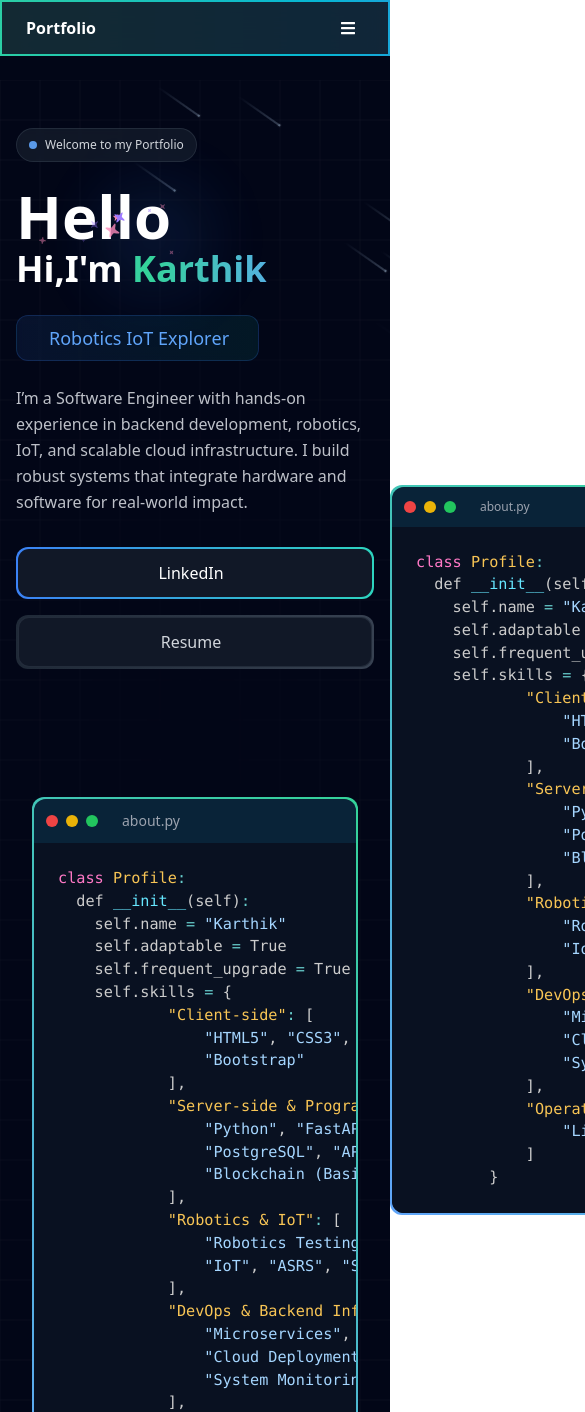
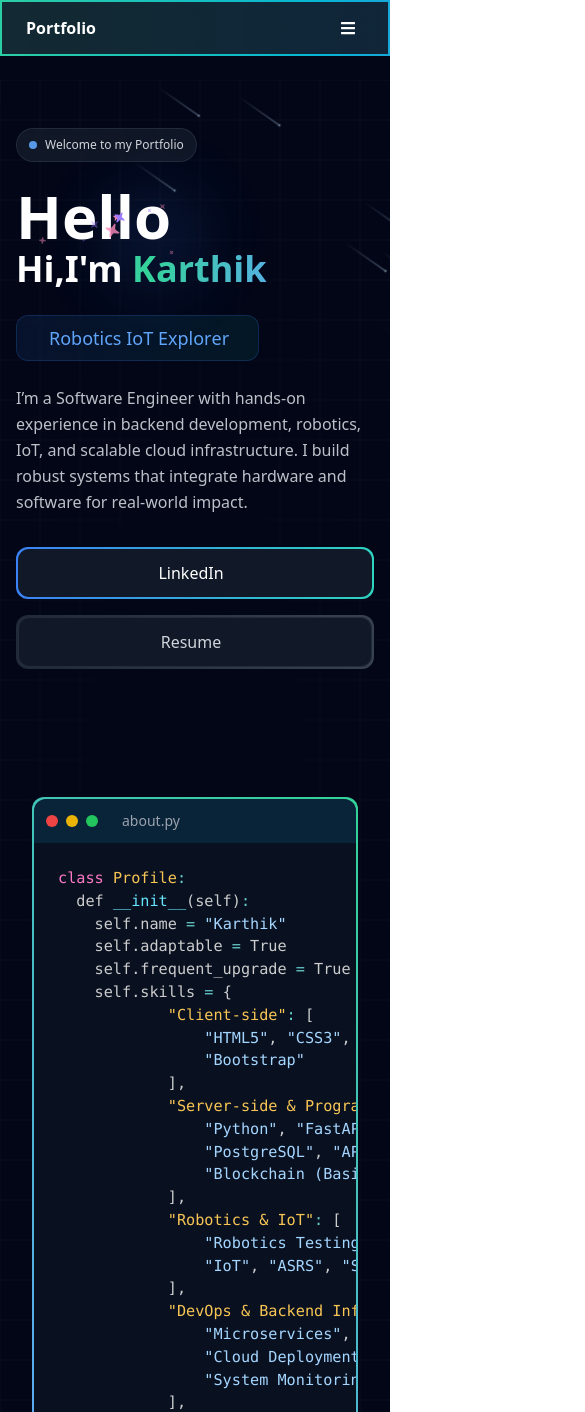
Before and after one commit to karthik0497/portfolio1, a React (Vite) app: page / in a window 390 px wide. Shown: the top 1412 px of the page, 585 px wide, since content can reach past the window. Built offline with nearby package versions, Linux system fonts and the light colour scheme.

Commit message:
Update Hero.jsx

```diff
--- a/src/pages/Hero/Hero.jsx
+++ b/src/pages/Hero/Hero.jsx
@@ -206,26 +206,6 @@ export default function Hero() {
             </div>
           </div>
           </div>
-
-        {/* Mobile version - visible below lg */}
-<div className="block lg:hidden w-full mt-10 px-4 mb-8">
-  <div className="gradient-border">
-    <div className="code-window bg-[#091121] overflow-x-auto text-xs rounded-lg">
-      <div className="window-header flex items-center">
-        <div className="window-dot bg-red-500"></div>
-        <div className="window-dot bg-yellow-500"></div>
-        <div className="window-dot bg-green-500"></div>
-        <span className="ml-2 text-xs text-gray-400 flex items-center gap-2">
-          <i className="fas fa-code"></i>
-          about.py
-        </span>
-      </div>
-      <pre className="language-javascript p-3 min-w-full">
-        <code className="language-javascript">{code}</code>
-      </pre>
-    </div>
-  </div>
-</div>
         </section>
 
         {/* Scroll indicator */}
```
